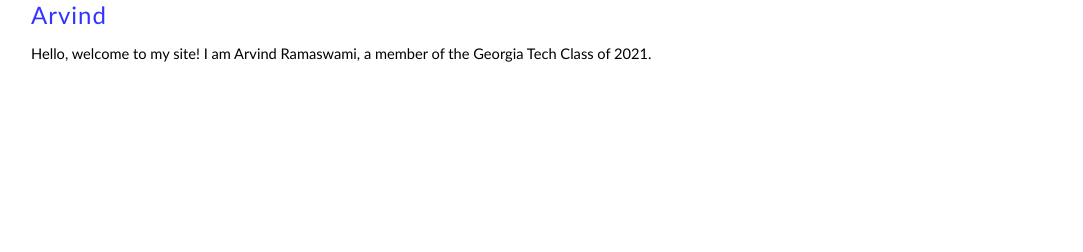
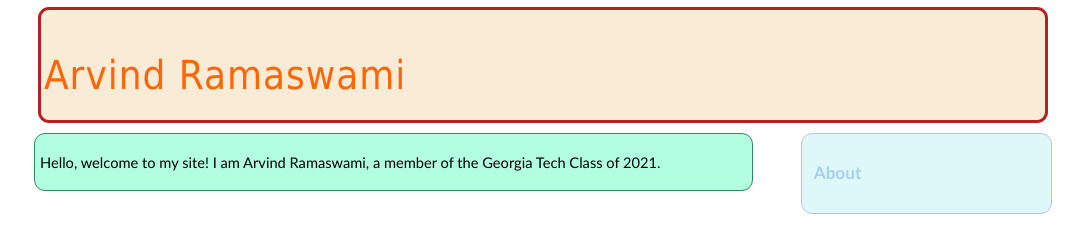
Before and after one commit to epicfaace/website-v3, a plain HTML site: page index.html in a window 1280 px wide. Shown: the whole page, without its empty margins (97-1180 px from the left). Drawn offline with Linux system fonts and the light colour scheme.

Commit message:
Added divs

```diff
--- a/index.html
+++ b/index.html
@@ -4,8 +4,15 @@
     <link rel = 'stylesheet' href = 'styles.css'/>
   </head>
   <body>
-    <h1>Arvind</h1>
-    <p>Hello, welcome to my site! I am Arvind Ramaswami, a member of the Georgia
-    Tech Class of 2021. </p>
+    <div id = 'header'>
+    <h1>Arvind Ramaswami</h1>
+    </div>
+    <div id = 'main'>
+      <p>Hello, welcome to my site! I am Arvind Ramaswami, a member of the Georgia
+      Tech Class of 2021. </p>
+    </div>
+    <div id = 'side'>
+    <h3><a href = 'about.html'>About</a></h3>
+    </div>
   </body>
 </html>
```
Also changed, not shown: about.html (+5 -0 lines).
